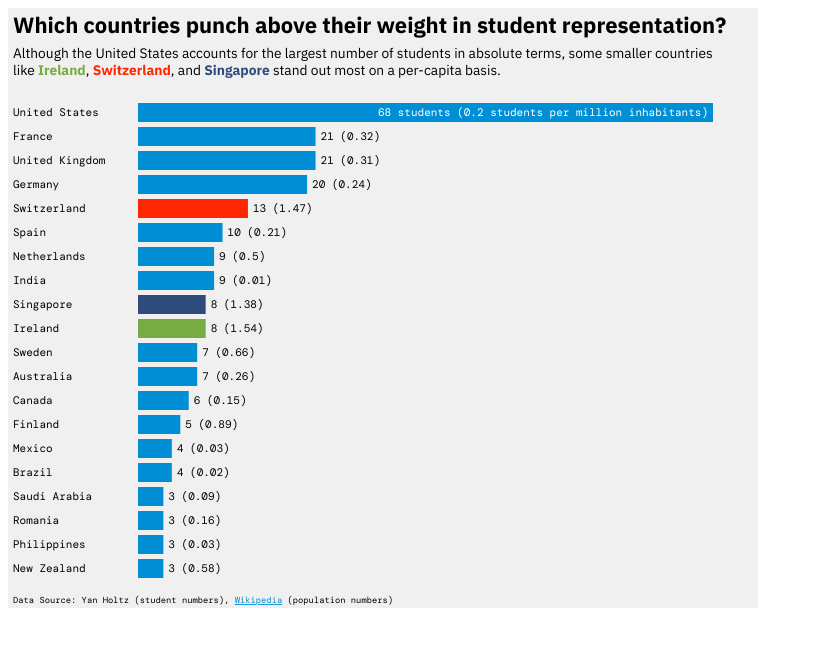
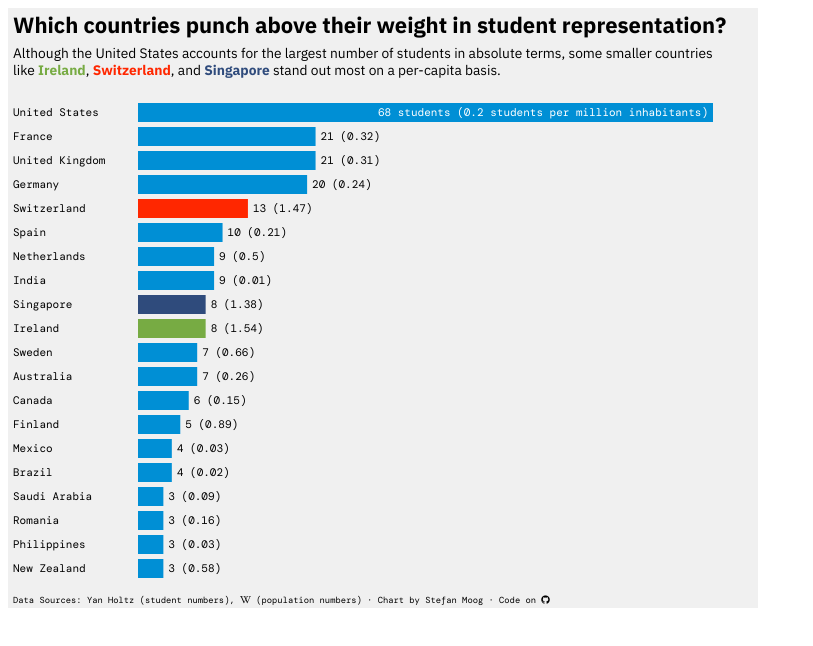
Before and after one commit to trekonom/d3-barchart, a React (Vite) app: page / in a window 1280 px wide. Shown: the top 646 px of the page, without its empty margins (0-813 px from the left). Built offline with nearby package versions, Linux system fonts and the light colour scheme; a web font is replaced by a local one.

Commit message:
Add link to GH repo. Use FA icons.

```diff
--- a/index.html
+++ b/index.html
@@ -9,6 +9,10 @@
       href="https://fonts.googleapis.com/css2?family=DM+Mono:ital,wght@0,300;0,400;0,500;1,300;1,400;1,500&family=IBM+Plex+Sans:ital,wght@0,100..700;1,100..700&display=swap"
       rel="stylesheet"
     />
+    <link
+      rel="stylesheet"
+      href="https://cdnjs.cloudflare.com/ajax/libs/font-awesome/6.4.0/css/all.min.css"
+    />
     <title>d3-barchart</title>
   </head>
   <body>
--- a/src/Barplot.css
+++ b/src/Barplot.css
@@ -61,3 +61,8 @@ text {
   text-decoration: underline;
   cursor: pointer;
 }
+
+.fa-brands {
+  font-family: "Font Awesome 6 Brands";
+  font-weight: 400;
+}
--- a/src/Barplot.jsx
+++ b/src/Barplot.jsx
@@ -89,16 +89,27 @@ function Barplot({ data, width, height }) {
         );
       })}
 
-      <text x={5} y={ySource} className="source">
-        Data Source: Yan Holtz (student numbers),{" "}
+      <text x="5" y={ySource} className="source">
+        <tspan>
+          Data Sources: Yan Holtz (student numbers),{" "}
+          <a
+            href="https://en.wikipedia.org/wiki/List_of_countries_and_dependencies_by_population_%28United_Nations%29"
+            target="_blank"
+            rel="noopener noreferrer"
+            title="Wikipedia - UN population data"
+          >
+            <tspan class="fa-brands">&#xf266;</tspan> (population numbers)
+          </a>{" "}
+        </tspan>
+        · Chart by Stefan Moog ·{" "}
         <a
-          href="https://en.wikipedia.org/wiki/List_of_countries_and_dependencies_by_population_%28United_Nations%29"
+          href="https://github.com/trekonom/d3-barchart"
           target="_blank"
           rel="noopener noreferrer"
+          title="GitHub"
         >
-          <tspan className="svg-link">Wikipedia</tspan>
-        </a>{" "}
-        (population numbers)
+          Code on <tspan class="fa-brands">&#xf09b;</tspan>
+        </a>
       </text>
     </svg>
   );
```
